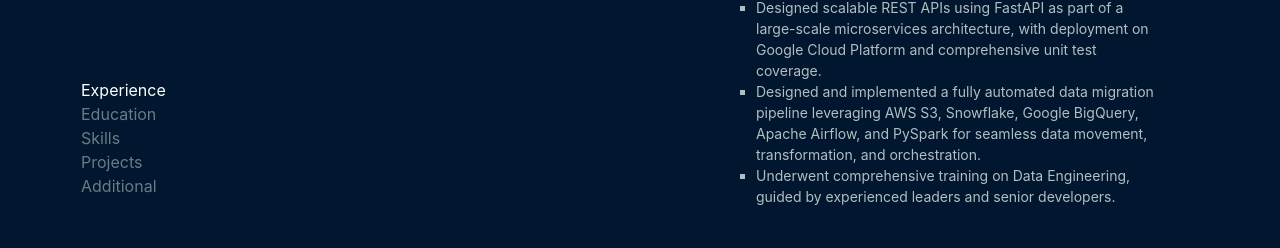
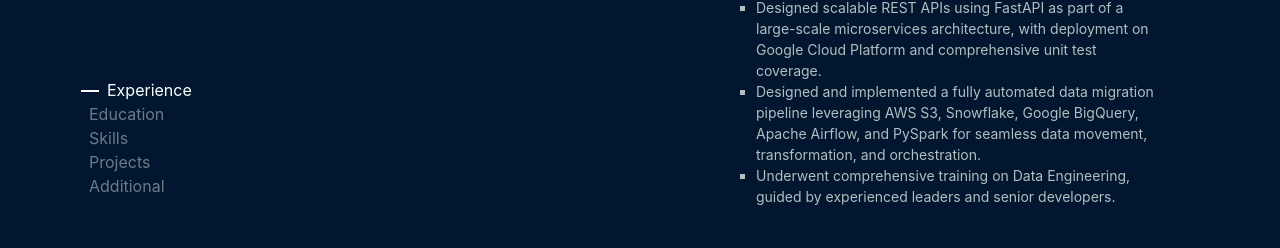
Before and after one commit to akshay-rajan/akshay-rajan.github.io, a React (Vite) app: page / in a window 1280 px wide. Shown: the part 325-573 px from the top of the page. Built offline with nearby package versions, Linux system fonts and the light colour scheme.

Commit message:
Add animation to navigation menu

```diff
--- a/src/config.json
+++ b/src/config.json
@@ -211,5 +211,5 @@
       "description": "Obtained an All India Rank of <strong>1778</strong> in the IIT JAM (Joint Admission Test for Masters) Mathematics, 2023."
     }
   ],
-  "builtAt": "15-08-2025"
+  "builtAt": "16-08-2025"
 }
--- a/src/styles/_navigation.scss
+++ b/src/styles/_navigation.scss
@@ -5,16 +5,52 @@
   padding: 30px;
 
   a {
+    &:hover {
+      text-decoration: none;
+      color: $primary-color;
+    }
+
     div {
       opacity: 0.6;
       margin-left: 20px;
 
-      &:hover, &.active {
+      &::before {
+        content: '';
+        display: inline-block;   // inline so it sits before text
+        width: 0;
+        height: 2px;
+        background-color: $primary-color;
+        margin-right: 8px;
+        vertical-align: middle;  // aligns with text
+        transition: 0.2s ease-in-out;
+      }
+
+      &:hover,
+      &.active {
         opacity: 1;
         color: $primary-color;
         transition: opacity 0.2s ease-in-out;
+
+        &::before {
+          width: 18px;
+          transition: width 0.2s ease-in-out;
+        }
+      }
+
+    }
+  }
+}
+
+@media screen and (max-width: 1080px) {
+  .navigation {
+    padding: 20px;
+
+    a {
+      div {
+        &::before {
+          content: none;
+        }
       }
     }
   }
-
 }
```
